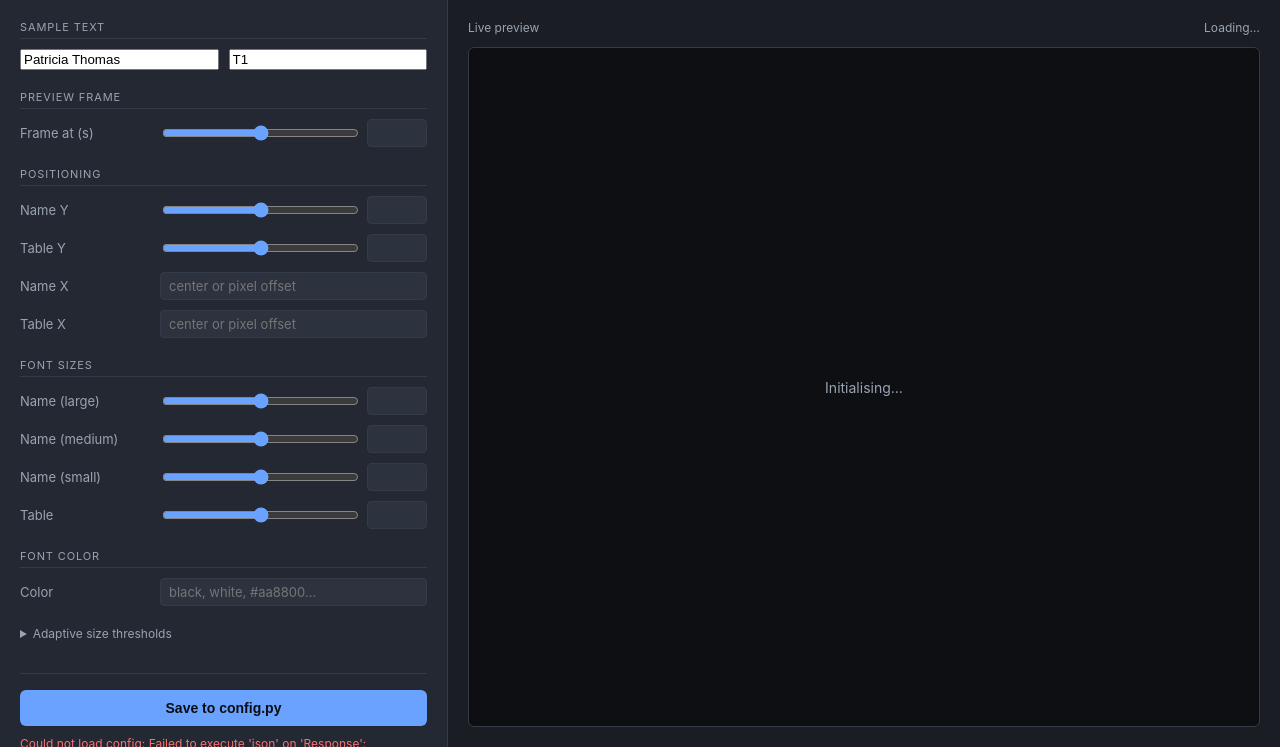
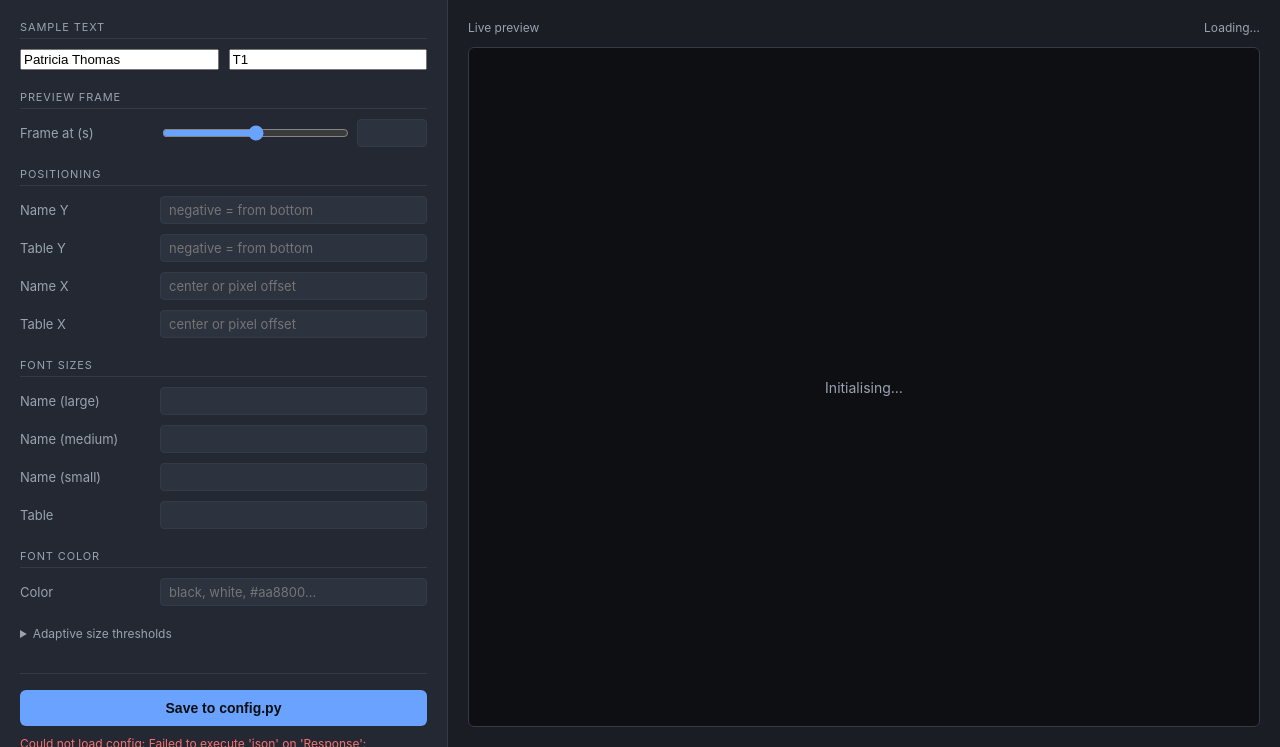
Before and after one commit to JunKangWong/vidstamp, a Flask app: page / in a window 1280 px wide. Shown: the part 54-801 px from the top of the page. Run offline with Flask 3, Linux system fonts and the light colour scheme; data that the repository does not hold is empty; parts of the project's set-up code (start-up, migrations or seed data) failed here and were passed over.

Commit message:
fix: fix path issues and clamping issue of slider

```diff
--- a/templates/index.html
+++ b/templates/index.html
@@ -101,7 +101,7 @@
   }
   .field {
     display: grid;
-    grid-template-columns: 130px 1fr 60px;
+    grid-template-columns: 130px 1fr;
     align-items: center;
     gap: 10px;
     margin-bottom: 10px;
@@ -126,8 +126,8 @@
     font-size: 13px;
     font-family: inherit;
   }
-  .field-full {
-    grid-template-columns: 130px 1fr;
+  .field-slider {
+    grid-template-columns: 130px 1fr 70px;
   }
   details {
     margin-bottom: 16px;
@@ -207,7 +207,7 @@
 
       <div class="section">
         <div class="section-title">Preview Frame</div>
-        <div class="field">
+        <div class="field field-slider">
           <label>Frame at (s)</label>
           <input type="range" id="frame-time-slider" min="0" max="18" step="0.1" />
           <input type="number" id="frame-time-input" step="0.1" />
@@ -218,19 +218,17 @@
         <div class="section-title">Positioning</div>
         <div class="field">
           <label>Name Y</label>
-          <input type="range" data-key="VIDEO_NAME_POS_Y" data-pair="VIDEO_NAME_POS_Y_n" min="-600" max="600" />
-          <input type="number" id="VIDEO_NAME_POS_Y_n" data-key="VIDEO_NAME_POS_Y" data-pair="VIDEO_NAME_POS_Y" />
+          <input type="number" data-key="VIDEO_NAME_POS_Y" step="1" placeholder="negative = from bottom" />
         </div>
         <div class="field">
           <label>Table Y</label>
-          <input type="range" data-key="VIDEO_TABLE_POS_Y" data-pair="VIDEO_TABLE_POS_Y_n" min="-600" max="600" />
-          <input type="number" id="VIDEO_TABLE_POS_Y_n" data-key="VIDEO_TABLE_POS_Y" data-pair="VIDEO_TABLE_POS_Y" />
+          <input type="number" data-key="VIDEO_TABLE_POS_Y" step="1" placeholder="negative = from bottom" />
         </div>
-        <div class="field field-full">
+        <div class="field">
           <label>Name X</label>
           <input type="text" data-key="VIDEO_NAME_POS_X" placeholder="center or pixel offset" />
         </div>
-        <div class="field field-full">
+        <div class="field">
           <label>Table X</label>
           <input type="text" data-key="VIDEO_TABLE_POS_X" placeholder="center or pixel offset" />
         </div>
@@ -240,29 +238,25 @@
         <div class="section-title">Font Sizes</div>
         <div class="field">
           <label>Name (large)</label>
-          <input type="range" data-key="VIDEO_NAME_FONT_SIZE" data-pair="VIDEO_NAME_FONT_SIZE_n" min="10" max="200" />
-          <input type="number" id="VIDEO_NAME_FONT_SIZE_n" data-key="VIDEO_NAME_FONT_SIZE" data-pair="VIDEO_NAME_FONT_SIZE" />
+          <input type="number" data-key="VIDEO_NAME_FONT_SIZE" step="1" />
         </div>
         <div class="field">
           <label>Name (medium)</label>
-          <input type="range" data-key="VIDEO_NAME_FONT_SIZE_MEDIUM" data-pair="VIDEO_NAME_FONT_SIZE_MEDIUM_n" min="10" max="200" />
-          <input type="number" id="VIDEO_NAME_FONT_SIZE_MEDIUM_n" data-key="VIDEO_NAME_FONT_SIZE_MEDIUM" data-pair="VIDEO_NAME_FONT_SIZE_MEDIUM" />
+          <input type="number" data-key="VIDEO_NAME_FONT_SIZE_MEDIUM" step="1" />
         </div>
         <div class="field">
           <label>Name (small)</label>
-          <input type="range" data-key="VIDEO_NAME_FONT_SIZE_SMALL" data-pair="VIDEO_NAME_FONT_SIZE_SMALL_n" min="10" max="200" />
-          <input type="number" id="VIDEO_NAME_FONT_SIZE_SMALL_n" data-key="VIDEO_NAME_FONT_SIZE_SMALL" data-pair="VIDEO_NAME_FONT_SIZE_SMALL" />
+          <input type="number" data-key="VIDEO_NAME_FONT_SIZE_SMALL" step="1" />
         </div>
         <div class="field">
           <label>Table</label>
-          <input type="range" data-key="VIDEO_TABLE_FONT_SIZE" data-pair="VIDEO_TABLE_FONT_SIZE_n" min="10" max="120" />
-          <input type="number" id="VIDEO_TABLE_FONT_SIZE_n" data-key="VIDEO_TABLE_FONT_SIZE" data-pair="VIDEO_TABLE_FONT_SIZE" />
+          <input type="number" data-key="VIDEO_TABLE_FONT_SIZE" step="1" />
         </div>
       </div>
 
       <div class="section">
         <div class="section-title">Font Color</div>
-        <div class="field field-full">
+        <div class="field">
           <label>Color</label>
           <input type="text" data-key="VIDEO_FONT_COLOR" placeholder="black, white, #aa8800…" />
         </div>
@@ -270,13 +264,13 @@
 
       <details>
         <summary>Adaptive size thresholds</summary>
-        <div class="field field-full">
+        <div class="field">
           <label>Medium @ len &gt;</label>
-          <input type="number" data-key="VIDEO_NAME_LENGTH_MEDIUM_THRESHOLD" />
+          <input type="number" data-key="VIDEO_NAME_LENGTH_MEDIUM_THRESHOLD" step="1" />
         </div>
-        <div class="field field-full">
+        <div class="field">
           <label>Small @ len &gt;</label>
-          <input type="number" data-key="VIDEO_NAME_LENGTH_LONG_THRESHOLD" />
+          <input type="number" data-key="VIDEO_NAME_LENGTH_LONG_THRESHOLD" step="1" />
         </div>
       </details>
     </div>
@@ -285,24 +279,24 @@
     <div class="tab-pane" data-pane="image">
       <div class="section">
         <div class="section-title">Image Card — Positioning</div>
-        <div class="field field-full">
+        <div class="field">
           <label>Name Y</label>
-          <input type="number" data-key="IMAGE_NAME_Y" />
+          <input type="number" data-key="IMAGE_NAME_Y" step="1" />
         </div>
-        <div class="field field-full">
+        <div class="field">
           <label>Table Y</label>
-          <input type="number" data-key="IMAGE_TABLE_Y" />
+          <input type="number" data-key="IMAGE_TABLE_Y" step="1" />
         </div>
       </div>
       <div class="section">
         <div class="section-title">Image Card — Font Sizes</div>
-        <div class="field field-full">
+        <div class="field">
           <label>Name</label>
-          <input type="number" data-key="IMAGE_NAME_FONT_SIZE" />
+          <input type="number" data-key="IMAGE_NAME_FONT_SIZE" step="1" />
         </div>
-        <div class="field field-full">
+        <div class="field">
           <label>Table</label>
-          <input type="number" data-key="IMAGE_TABLE_FONT_SIZE" />
+          <input type="number" data-key="IMAGE_TABLE_FONT_SIZE" step="1" />
         </div>
       </div>
       <p style="color: var(--muted); font-size: 12px;">
@@ -359,8 +353,8 @@ function getInputsForKey(key) {
 function setKeyValue(key, value) {
   currentValues[key] = value;
   getInputsForKey(key).forEach(el => {
-    if (el.type === "range" || el.type === "number") {
-      el.value = (value === "center") ? "" : value;
+    if (el.type === "number") {
+      el.value = (value === "center" || value === null) ? "" : value;
     } else {
       el.value = value;
     }
@@ -372,16 +366,14 @@ function readKeyValue(key) {
   if (inputs.length === 0) return currentValues[key];
   const el = inputs[0];
   if (el.type === "number") {
-    if (el.value === "") return currentValues[key];
+    if (el.value === "" || el.value === "-") return currentValues[key];
     const n = Number(el.value);
     return Number.isNaN(n) ? el.value : n;
   }
-  if (el.type === "range") {
-    return Number(el.value);
-  }
-  // text input: keep "center" as string, parse integers
+  // text input: keep "center" as string, parse integers, otherwise pass through
   const v = el.value.trim();
-  if (v === "" || v.toLowerCase() === "center") return v.toLowerCase() === "center" ? "center" : currentValues[key];
+  if (v === "") return currentValues[key];
+  if (v.toLowerCase() === "center") return "center";
   const n = Number(v);
   return Number.isNaN(n) ? v : n;
 }
@@ -432,22 +424,6 @@ async function fetchPreview() {
 function schedulePreview() {
   clearTimeout(debounceTimer);
   debounceTimer = setTimeout(fetchPreview, 300);
-}
-
-function wirePairedInputs() {
-  // sync range <-> number pairs
-  document.querySelectorAll("[data-pair]").forEach(el => {
-    el.addEventListener("input", () => {
-      const pairId = el.dataset.pair;
-      const partner = document.getElementById(pairId)
-        || document.querySelector(`[data-pair="${el.id || el.dataset.key + '_n'}"]`);
-      // Find sibling via shared data-key
-      const siblings = getInputsForKey(el.dataset.key);
-      siblings.forEach(s => {
-        if (s !== el) s.value = el.value;
-      });
-    });
-  });
 }
 
 function wireLiveUpdates() {
@@ -503,7 +479,6 @@ async function saveConfig() {
 
 async function init() {
   wireTabs();
-  wirePairedInputs();
   wireLiveUpdates();
   saveBtn.addEventListener("click", saveConfig);
 
```
Also changed, not shown: config.py (+13 -10 lines).
